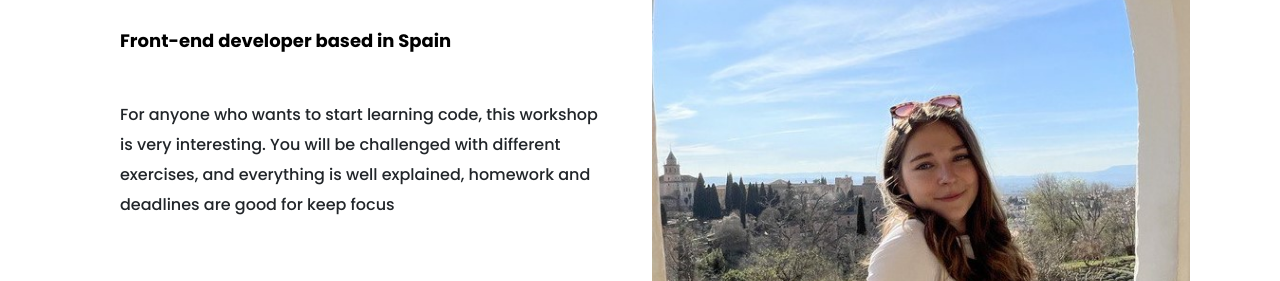
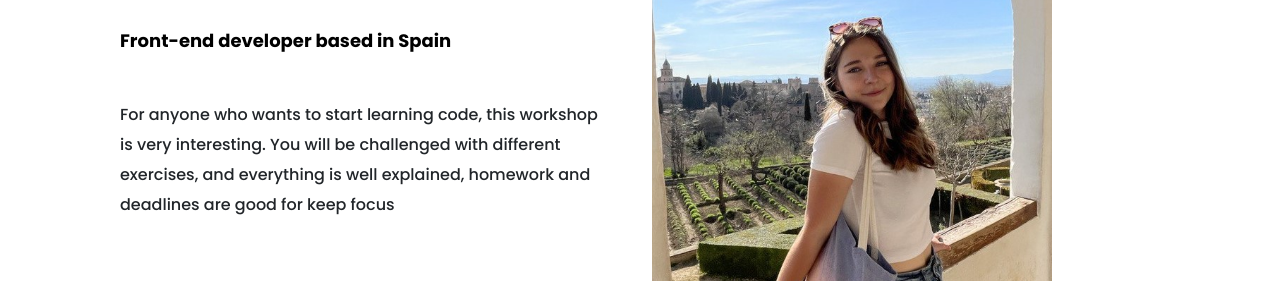
Before and after one commit to valerie171/Portfolio-project, a plain HTML site: page about.html in a window 1280 px wide. Shown: the part 368-649 px from the top of the page. Drawn offline with nearby package versions, Linux system fonts and the light colour scheme.

```diff
--- a/styles/portfolio.css
+++ b/styles/portfolio.css
@@ -55,6 +55,10 @@ p{
     font-family: var(--default-font-family);
 
 }
+.about-section img{
+    width: 400px;
+    border-radius: 1px;
+}
 
 .about-section-content{
 margin: 30px ;
```
Also changed, not shown: index.html (+2 -1 lines).
